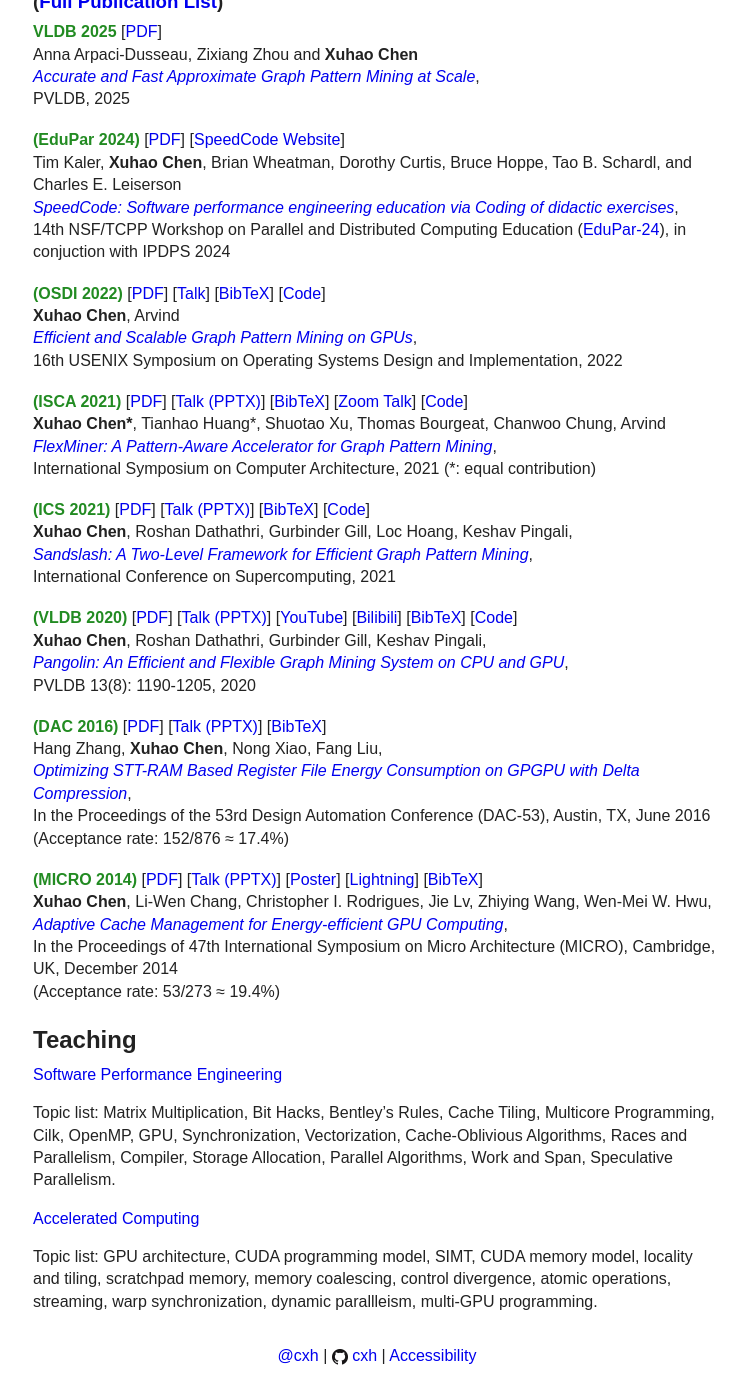
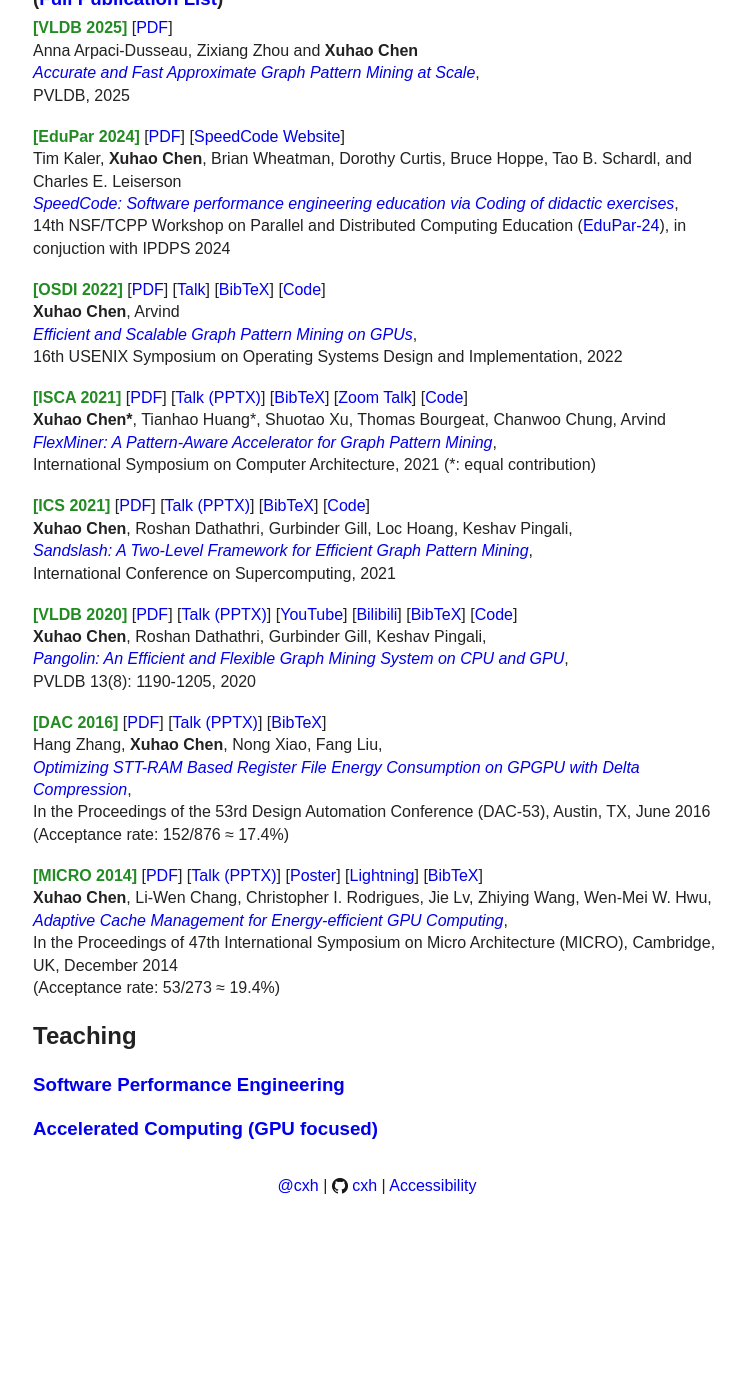
Before and after one commit to chenxuhao/chenxuhao.github.io, a Jekyll site: the page index.html, which Jekyll copies as it is, in a window 1280 px wide and 1400 px high, scrolled down 1145 px. Shown: the whole window, without its empty margins (263-1008 px from the left). Built offline with Jekyll 4.4.1, drawn with Linux system fonts in a browser that asks for light colours; after the commit the page ends 2374 px from its top, so only the background shows below that.

Commit message:
update index

```diff
--- a/index.html
+++ b/index.html
@@ -30,8 +30,8 @@
     <div>+1-512-988-7388</div>
     <div>32-G766, 32 Vassar St, Cambridge, MA 02139</div>
     <!--<div>  <a href="https://github.com/chenxuhao">GitHub  </a> </div> -->
-    <div>   <a href="https://scholar.google.com/citations?user=GcdGTBAAAAAJ&hl=en">Google Scholar  </a> </div>
-    <div> <a href="https://bass-research-group.github.io/">BASS Group  </a> </div>
+    <div> [<a href="https://scholar.google.com/citations?user=GcdGTBAAAAAJ&hl=en">Google Scholar</a>]
+          [<a href="https://bass-research-group.github.io/">BASS Group</a>] </div>
     </div>
   </div>
 
@@ -106,7 +106,7 @@
 
 <h3>(<a href="publications.html">Full Publication List</a>)</h3>
 
-<p><b><span style="color: forestgreen">VLDB 2025</span></b>
+<p><b><span style="color: forestgreen">[VLDB 2025]</span></b>
 [<a href="https://arxiv.org/pdf/2405.03488">PDF</a>]
 <br />
 Anna Arpaci-Dusseau, Zixiang Zhou and <b>Xuhao Chen</b>
@@ -116,7 +116,7 @@
 PVLDB, 2025<br /></p>
 <h3></h3>
 
-<p><b><span style="color: forestgreen">(EduPar 2024)</span></b>
+<p><b><span style="color: forestgreen">[EduPar 2024]</span></b>
 [<a href="docs/EduPar_SpeedCode.cameraready.pdf">PDF</a>]
 [<a href="https://www.speedcode.org">SpeedCode Website</a>]
 <br />
@@ -128,7 +128,7 @@
 (<a href="https://tcpp.cs.gsu.edu/curriculum/?q=edupar24">EduPar-24</a>), in conjuction with IPDPS 2024<br /></p>
 <h3></h3>
 
-<p><b><span style="color: forestgreen">(OSDI 2022)</span></b>
+<p><b><span style="color: forestgreen">[OSDI 2022]</span></b>
 [<a href="https://arxiv.org/pdf/2112.09761.pdf">PDF</a>]
 [<a href="https://www.usenix.org/conference/osdi22/presentation/chen">Talk</a>]
 [<a href="docs/osdi-2022-bib.txt">BibTeX</a>]
@@ -139,7 +139,7 @@
 16th USENIX Symposium on Operating Systems Design and Implementation, 2022<br /></p>
 <h3></h3>
 
-<p><b><span style="color: forestgreen">(ISCA 2021)</span></b>
+<p><b><span style="color: forestgreen">[ISCA 2021]</span></b>
 [<a href="docs/isca-2021.pdf">PDF</a>]
 [<a href="docs/isca-2021.pptx">Talk (PPTX)</a>]
 [<a href="docs/isca-2021-bib.txt">BibTeX</a>]
@@ -151,7 +151,7 @@
 International Symposium on Computer Architecture, 2021 (*: equal contribution)<br /></p>
 <h3></h3>
 
-<p><b><span style="color: forestgreen">(ICS 2021)</span></b>
+<p><b><span style="color: forestgreen">[ICS 2021]</span></b>
 [<a href="docs/ics-2021.pdf">PDF</a>]
 [<a href="docs/ics-2021.pptx">Talk (PPTX)</a>]
 [<a href="docs/ics-2021-bib.txt">BibTeX</a>]
@@ -163,7 +163,7 @@
 <h3></h3>
 
 
-<p><b><span style="color: forestgreen">(VLDB 2020)</span></b>
+<p><b><span style="color: forestgreen">[VLDB 2020]</span></b>
 [<a href="http://www.vldb.org/pvldb/vol13/p1190-chen.pdf">PDF</a>]
 [<a href="docs/vldb-2020.pptx">Talk (PPTX)</a>]
 [<a href="https://www.youtube.com/watch?v=rPaQaQfieik">YouTube</a>]
@@ -177,7 +177,7 @@
 PVLDB 13(8): 1190-1205, 2020<br /></p>
 <h3></h3>
 
-<p><b><span style="color: forestgreen">(DAC 2016)</span></b>
+<p><b><span style="color: forestgreen">[DAC 2016]</span></b>
 [<a href="docs/dac-2016.pdf">PDF</a>]
 [<a href="docs/dac-2016.pptx">Talk (PPTX)</a>]
 [<a href="docs/dac-2016-bib.txt">BibTeX</a>] <br />
@@ -188,7 +188,7 @@
 <h3></h3>
 
 
-<p><b><span style="color: forestgreen">(MICRO 2014)</span></b>
+<p><b><span style="color: forestgreen">[MICRO 2014]</span></b>
 [<a href="docs/micro-2014.pdf">PDF</a>]
 [<a href="docs/micro-2014.pptx">Talk (PPTX)</a>]
 [<a href="docs/micro-2014-poster.pptx">Poster</a>]
@@ -206,45 +206,21 @@
 <div id="teaching">
 <h2>Teaching</h2>
 
-<p><a href="sw-perf-engineering/">Software Performance Engineering</a> </p>
-  <p>
-  Topic list: Matrix Multiplication, Bit Hacks, Bentley’s Rules, Cache Tiling, Multicore Programming,
-  Cilk, OpenMP, GPU, Synchronization, Vectorization, Cache-Oblivious Algorithms, Races and Parallelism,
-  Compiler, Storage Allocation, Parallel Algorithms, Work and Span, Speculative Parallelism.
-</p>
+<p><h3><a href="https://software-performance-engineering.github.io/">Software Performance Engineering</a></h3> </p>
 
-<p><a href="gpu-programming">Accelerated Computing</a> <br /></p>
-  <p>
-  Topic list: GPU architecture, CUDA programming model, SIMT, CUDA memory model, locality and tiling, scratchpad memory,
-  memory coalescing, control divergence, atomic operations, streaming,
-  warp synchronization, dynamic parallleism, multi-GPU programming.
-  <!--matrix multiplication, convolution, stencil, histogram, reduction tree, prefix sum, merging, sorting, sparse matrix representations and processing, graph traversal,-->
-</p>
 
+<p><h3><a href="https://accelerated-computing.github.io/">Accelerated Computing (GPU focused)</a> </h3> </p>
 <!--
 <p>
-  <a href="computer-organization">Computer Organization</a> <br />
-  Topic list: computer abstractions, performance, power wall, numeral systems, logic design, logic gates, truth tables,
-  Karnaugh maps, combinational logic, decoders, multiplexors, ALUs, sequential logic, flip flops, latches, register file, SRAM,
-  DRAM, finite state machine, multiplication hardware, assembly programming, instruction set architecture, instruction formats,
-  calling conventions, floating point representation, floating point hardware, building a datapath, pipelining the datapath,
-  structure hazards, data hazards, control hazards, memory hierarchy, locality, direct-mapped caches, associative caches,
-  cache writing modes, cache performance, virtual memory, address translation, page tables, translation lookaside buffer.
-  <br />
-</p>
-
-<p>
-<b>Computer Architecture</b> (undergraduate course) <b>Fall 2008 NUDT</b> <br />
-<i>With Professor Zhiying Wang</i> <br />
-Teaching Assistant to mentor students on lab assignments and final projects
-<br />
+  Topic list: GPU architecture, CUDA programming model, SIMT, CUDA memory model, locality and tiling, scratchpad memory,
+  memory coalescing, control divergence, atomic operations, streaming, dynamic parallleism, multi-GPU programming.
 </p>
 -->
+
 </div>
 
-
 <div id="elsewhere" style="margin-top: 2em; text-align: center;">
-    <span class="twitter"><a href="https://twitter.com/chenxuhao" rel="me">@cxh</a></span> |
+    <span class="twitter"><a href="https://www.linkedin.com/in/xuhao-chen-b7296a43/" rel="me">@cxh</a></span> |
     <span class="github"><img src="GitHub-Mark-64px.png" width="16px" height="16px" style="vertical-align: middle;" /> <a href="https://github.com/chenxuhao" rel="me">cxh</a></span>
     |
     <a href="http://accessibility.mit.edu/">Accessibility</a>
```
